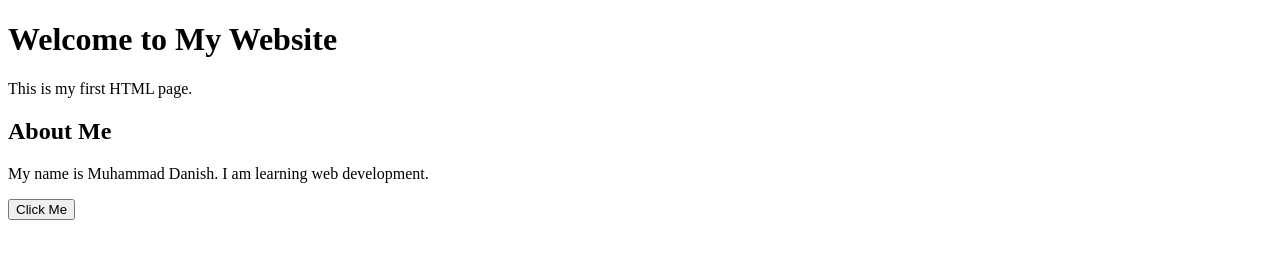
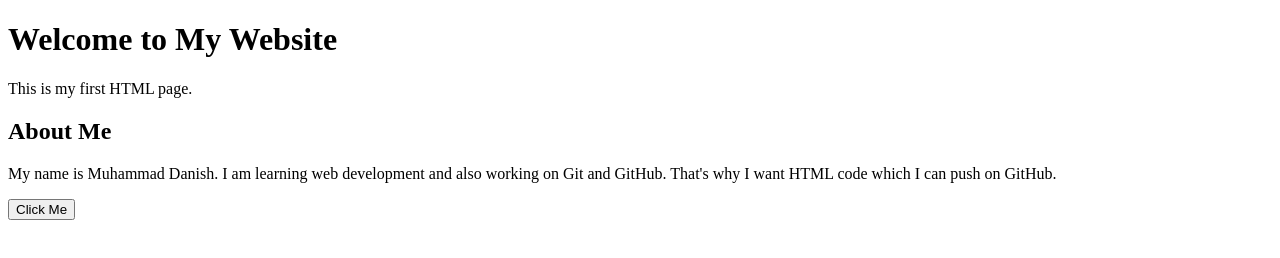
Before and after one commit to M-danish05/demo, a plain HTML site: page index.html in a window 1280 px wide. Drawn offline with Linux system fonts and the light colour scheme.

Commit message:
Add new paragraph

```diff
--- a/index.html
+++ b/index.html
@@ -9,7 +9,10 @@
     <p>This is my first HTML page.</p>
 
     <h2>About Me</h2>
-    <p>My name is Muhammad Danish. I am learning web development.</p>
+    <p>
+        My name is Muhammad Danish. I am learning web development and also working on Git and GitHub.
+        That's why I want HTML code which I can push on GitHub.
+    </p>
 
     <button onclick="alert('Hello! You clicked the button.')">
         Click Me
```
